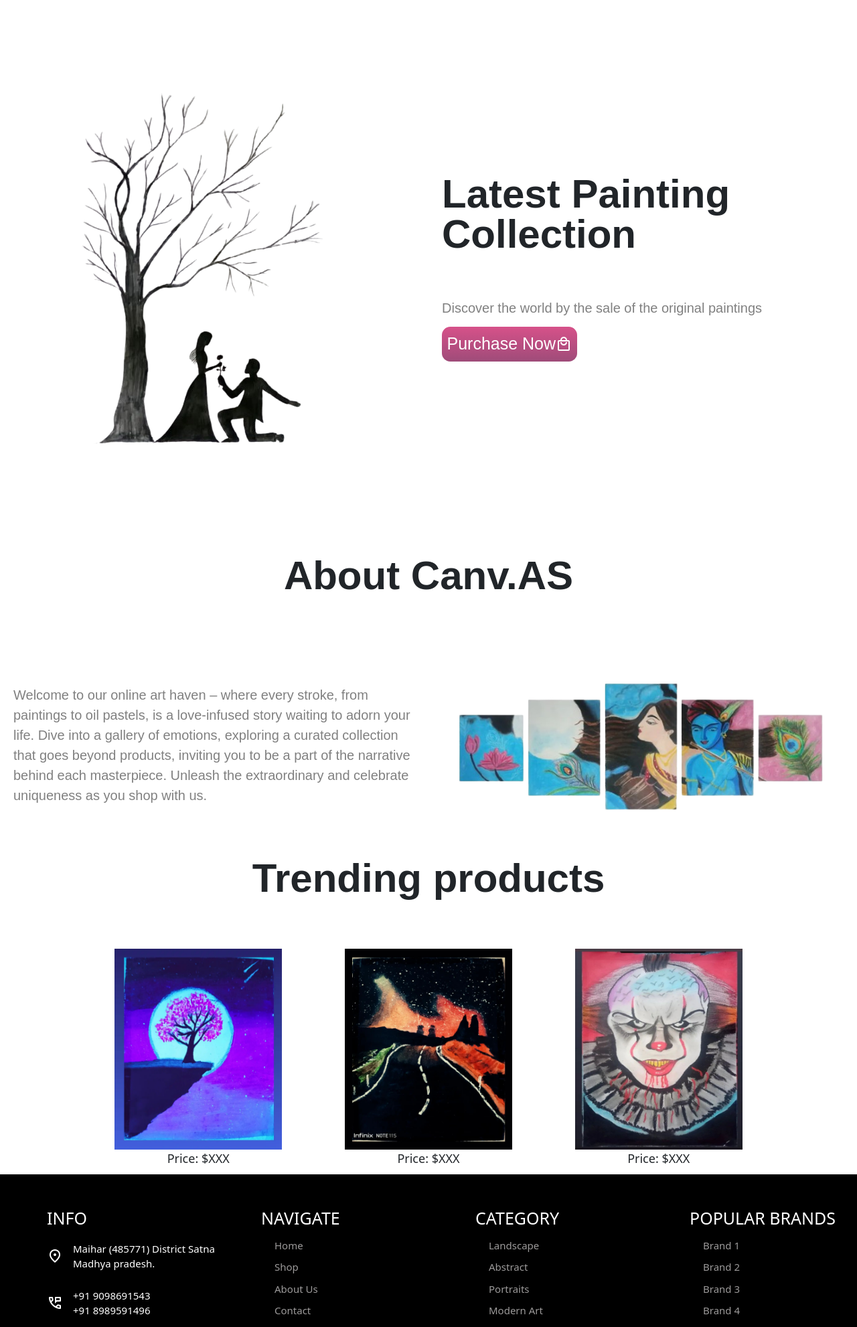
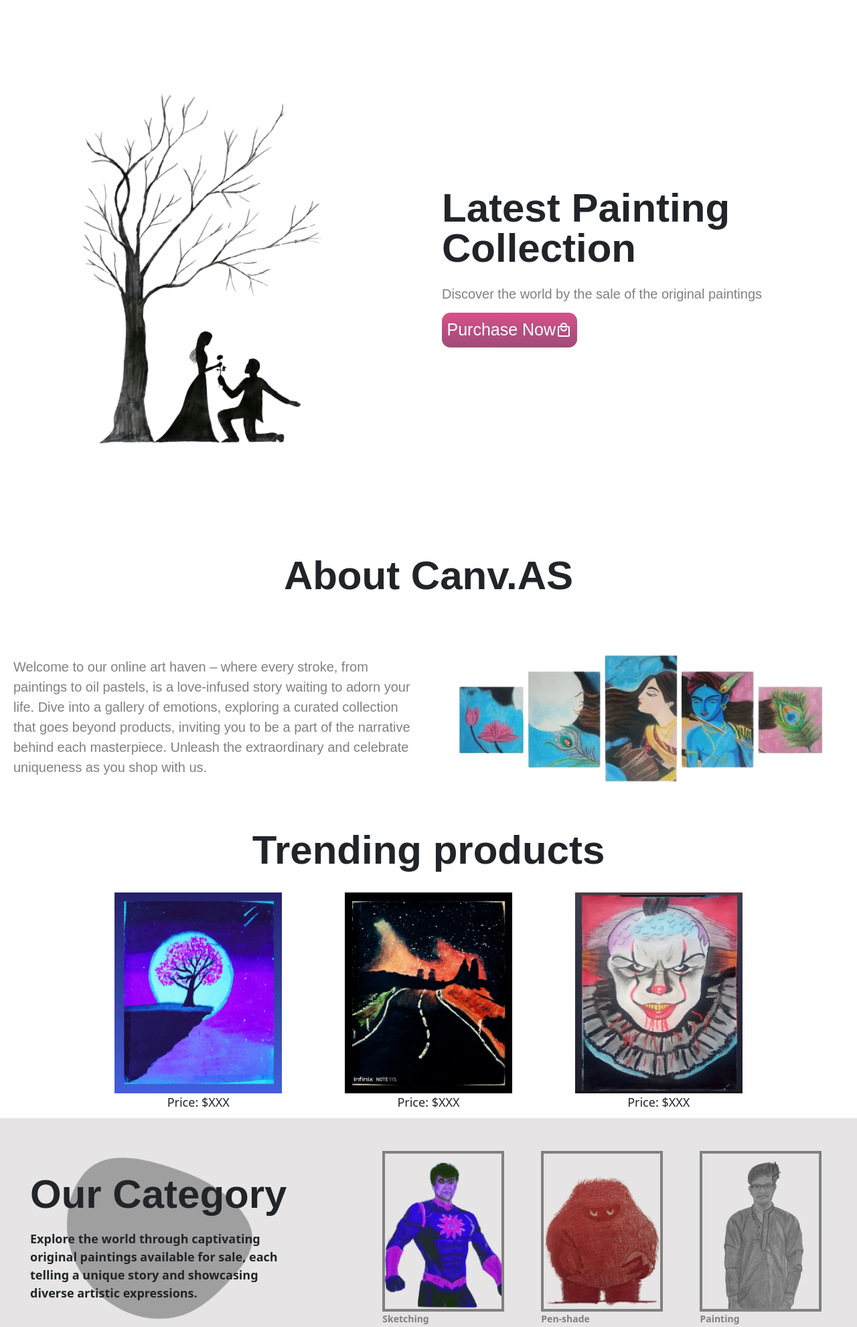
Before and after one commit to anurag6569201/Canv.AS, a Django app: page / in a window 1280 px wide. Shown: the top 1982 px of the page at 67% size. Run offline with Django 4.2, Linux system fonts and the light colour scheme; some libraries are stand-ins or nearby versions; some web fonts are replaced.

Commit message:
added full front page with resposiveness

```diff
--- a/static/assets/css/main.css
+++ b/static/assets/css/main.css
@@ -58,7 +58,7 @@ body::-webkit-scrollbar {
     font-family: 'Atomic Age', sans-serif;
     font-weight: 700;
     line-height: 1em;
-    padding-bottom: 1em;
+    padding-bottom: .3em;
 }
 .heroh1{
     text-align: center;
@@ -114,7 +114,87 @@ body::-webkit-scrollbar {
 }
 
 /* hero end */
+/* categeory */
+.cats{
+    padding: 3em;
+    justify-content: center;
+    background-color: #e6e4e4;
+}
+.cats .row,
+.cats{
+    display: flex;
+    align-items: center;
+    width: 100%;
+    margin: auto;
+    overflow: hidden;
+}
+.cats .container-fluid{
+    display: flex;
+    align-items: center;
+    justify-content: center;
+    overflow: visible;
+}
+.cats1{
+    display: flex;
+    align-items: center;
+    justify-content: center;
+    background-image: url("/static/assets/logo/blob1.png");
+    background-size: contain;
+    background-repeat: no-repeat;
+    background-position: center center;
+    min-height: 30em;
+}
+.cats2 .card{
+    background-color: transparent;
+}
+.cats1 .card{
+    background-color: transparent;
+}
+.cats2{
+    overflow: hidden;
+}
+.cats2 .row{
+    justify-content: right;
+    gap: 4em;
+}
+.cats2 .row .col-md-3{
+    justify-content: center;
+    display: flex;
+}
 
+.cats1 .card-body p{
+    text-align: left;
+    font-weight: 600;
+}
+.cats img{
+    border: 4px solid grey;
+}
+.cats .card span{
+    font-size: 1.4em;
+    font-weight: 700;
+    color: grey;
+}
+
+/* company */
+.logo-contain,
+.sponsor-logos {
+    display: flex;
+    justify-content: space-evenly;
+    align-items: center;
+    padding: 20px;
+    padding-top: 4em;
+    background-color: #f0f0f0;
+}
+
+.sponser-logo {
+    max-width: 100px;
+    max-height: 100px;
+}
+.sponser-head{
+    text-align: left;
+    border-left: 4px double grey;
+    padding-left: 2em;
+}
 /* footer */
 footer {
     padding: 0 5em;
@@ -247,4 +327,10 @@ footer ul a {
     .card-deck{
         flex-direction: column;
     }
+    .sponser-logo{
+        width: 70px;
+    }
+    .heroh1,.fac_text{
+        font-size: 4em;
+    }
 }
--- a/static/assets/css/over-ride.css
+++ b/static/assets/css/over-ride.css
@@ -5,14 +5,9 @@
 .head_nav{
     width: 100%;
 }
-.nav-container {
-    padding-right: 40px;
-}
-
 .navbar {
     background: rgba(255, 255, 255, .0);
 }
-
 .menu {
     width: 100%;
     display: flex;
@@ -61,3 +56,12 @@
     font-size: 20px;
     border: 2px solid grey;
 }
+.cats2 .card,
+.cats1 .card{
+    border: none;
+}
+
+.cats .card-body{
+    padding-left: 0;
+    padding-right: 0;
+}
--- a/templates/core/index.html
+++ b/templates/core/index.html
@@ -10,7 +10,8 @@
         <div class="col-md-6 hero1">
             <h1>Latest Painting <br>Collection</h1>
             <p>Discover the world by the sale of the original paintings</p>
-            <a href="#" class="btn btn-primary">Purchase Now <span class="material-symbols-outlined">local_mall</span></a>
+            <a href="#" class="btn btn-primary">Purchase Now <span
+                    class="material-symbols-outlined">local_mall</span></a>
         </div>
     </div>
 </section>
@@ -20,7 +21,10 @@
     <h1 class="heroh1">About Canv.AS</h1>
     <div class="row hero_taker">
         <div class="col-md-6 hero1">
-            <p>Welcome to our online art haven – where every stroke, from paintings to oil pastels, is a love-infused story waiting to adorn your life. Dive into a gallery of emotions, exploring a curated collection that goes beyond products, inviting you to be a part of the narrative behind each masterpiece. Unleash the extraordinary and celebrate uniqueness as you shop with us.</p>
+            <p>Welcome to our online art haven – where every stroke, from paintings to oil pastels, is a love-infused
+                story waiting to adorn your life. Dive into a gallery of emotions, exploring a curated collection that
+                goes beyond products, inviting you to be a part of the narrative behind each masterpiece. Unleash the
+                extraordinary and celebrate uniqueness as you shop with us.</p>
         </div>
         <div class="col-md-6 hare_krishna">
             <img src="{% static 'assets/logo/hare_krishna.png' %}" alt="">
@@ -34,7 +38,8 @@
 
         <div class="card-deck">
             <div class="fac_img">
-                <img src="{% static 'assets/images/anu2.jpg' %}" class="card-img-top" alt="" style="width: 25em;height: 30em;">
+                <img src="{% static 'assets/images/anu2.jpg' %}" class="card-img-top" alt=""
+                    style="width: 25em;height: 30em;">
                 <div class="card-body">
                     <p class="card-text">Price: $XXX</p>
                     <p class="card-text"></p>
@@ -42,7 +47,8 @@
             </div>
 
             <div class="fac_img">
-                <img src="{% static 'assets/images/anu5.jpg' %}" class="card-img-top" alt="" style="width: 25em;height: 30em;">
+                <img src="{% static 'assets/images/anu5.jpg' %}" class="card-img-top" alt=""
+                    style="width: 25em;height: 30em;">
                 <div class="card-body">
                     <p class="card-text">Price: $XXX</p>
                     <p class="card-text"></p>
@@ -50,7 +56,8 @@
             </div>
 
             <div class="fac_img">
-                <img src="{% static 'assets/images/anu8.jpg' %}" class="card-img-top" alt="" style="width: 25em;height: 30em;">
+                <img src="{% static 'assets/images/anu8.jpg' %}" class="card-img-top" alt=""
+                    style="width: 25em;height: 30em;">
                 <div class="card-body">
                     <p class="card-text">Price: $XXX</p>
                     <p class="card-text"></p>
@@ -60,4 +67,74 @@
     </div>
 </section>
 
+<section class="cats">
+
+    <div class="container-fluid">
+        <div class="row">
+            <!-- First block (25%) -->
+            <div class="col-md-4 cats1">
+                <div class="card" style="width:100%">
+                    <div class="card-body">
+                        <h1 class="card-title heroh1" style="text-align: left;">Our Category</h1>
+                        <p class="card-text">Explore the world through captivating original paintings available for sale, each telling a unique story and showcasing diverse artistic expressions.</p>
+                    </div>
+                </div>
+            </div>
+
+            <!-- Second block (75%) -->
+            <div class="col-md-8 cats2">
+                <div class="row">
+                    <!-- Inner block 1 (25%) -->
+                    <div class="col-md-3">
+                        <div class="card" style="max-width:25em;overflow: hidden;">
+                            <div class="card-body">
+                               <img class="img-fluid" src="{% static 'assets/images/anu12.png' %}" alt="">
+                                <span href="#" >Sketching</span>
+                            </div>
+                        </div>
+                    </div>
+
+                    <!-- Inner block 2 (25%) -->
+                    <div class="col-md-3">
+                        <div class="card" style="max-width:25em;overflow: hidden;">
+                            <div class="card-body">
+                                <img class="img-fluid" src="{% static 'assets/images/anu10.png' %}" alt="">
+                               <span href="#" >Pen-shade</span>
+                            </div>
+                        </div>
+                    </div>
+
+                    <!-- Inner block 3 (25%) -->
+                    <div class="col-md-3">
+                        <div class="card" style="max-width:25em;overflow: hidden;">
+                            <div class="card-body">
+                                <img class="img-fluid" src="{% static 'assets/images/anu11.png' %}" alt="">
+                                <span href="#" >Painting</span>
+                            </div>
+                        </div>
+                    </div>
+
+                </div>
+            </div>
+        </div>
+    </div>
+</section>
+
+<section class="sponsor-logos">
+    <div class="container">
+        <div class="row">
+            <div class="col-md-8">
+                <div class="logo-contain">
+                    <img src="{% static 'assets/logo/sponser1.png' %}" alt="sponsor 1" class="sponser-logo img-fluid">
+                    <img src="{% static 'assets/logo/sponser2.png' %}" alt="sponsor 2" class="sponser-logo img-fluid">
+                    <img src="{% static 'assets/logo/sponser3.png' %}" alt="sponsor 3" class="sponser-logo img-fluid">
+                    <img src="{% static 'assets/logo/sponser4.png' %}" alt="sponsor 4" class="sponser-logo img-fluid">
+                </div>
+            </div>
+            <div class="col-md-4 sponser-head">
+                <h1 class="card-title heroh1" style="text-align: left;padding-bottom: 0;">Our Sponsors</h1>
+            </div>
+        </div>
+    </div>
+</section>
 {% endblock content %}
```
Also changed, not shown: db.sqlite3, static/assets/images/anu10.png (added), static/assets/images/anu11.png (added), static/assets/images/anu12.png (added), static/assets/logo/blob1.png (added), static/assets/logo/sponser1.png (added), static/assets/logo/sponser2.png (added), static/assets/logo/sponser3.png (added), static/assets/logo/sponser4.png (added).
